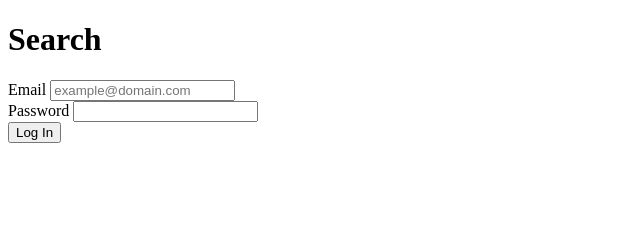
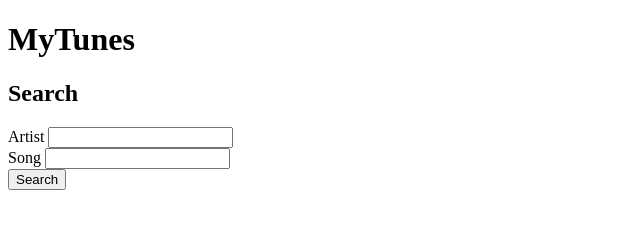
Before and after one commit to chriscors/JS-Mytunes-AJAX, a website: page index.html in a window 1280 px wide. Shown: the whole page, without its empty margins (0-640 px from the left). Drawn offline with Linux system fonts and the light colour scheme; no server answers.

Commit message:
Renames form elements to music search terms

```diff
--- a/index.html
+++ b/index.html
@@ -7,34 +7,24 @@
     <title>Music Search</title>
   </head>
   <body>
-    <header></header>
+    <header><h1>MyTunes</h1></header>
     <main>
-      <h1>Search</h1>
-      <form method="post" action="/" id="login-form">
+      <h2>Search</h2>
+      <form method="post" action="/" id="search-form">
         <div class="input-field">
-          <label for="email-input">Email</label>
-          <input
-            type="email"
-            name="email-input"
-            id="email-input"
-            placeholder="example@domain.com"
-            required
-          />
+          <label for="artist-input">Artist</label>
+          <input type="text" name="artist-input" id="artist-input" />
         </div>
 
         <div class="input-field">
-          <label for="password-input">Password</label>
-          <input
-            type="password"
-            name="password-input"
-            id="password-input"
-            required
-          />
+          <label for="song-input">Song</label>
+          <input type="text" name="song-input" id="song-input" required />
         </div>
         <div class="input-field">
-          <input type="submit" value="Log In" />
+          <input type="submit" value="Search" />
         </div>
       </form>
+      <div class="output" id="output"></div>
     </main>
   </body>
 </html>
```
